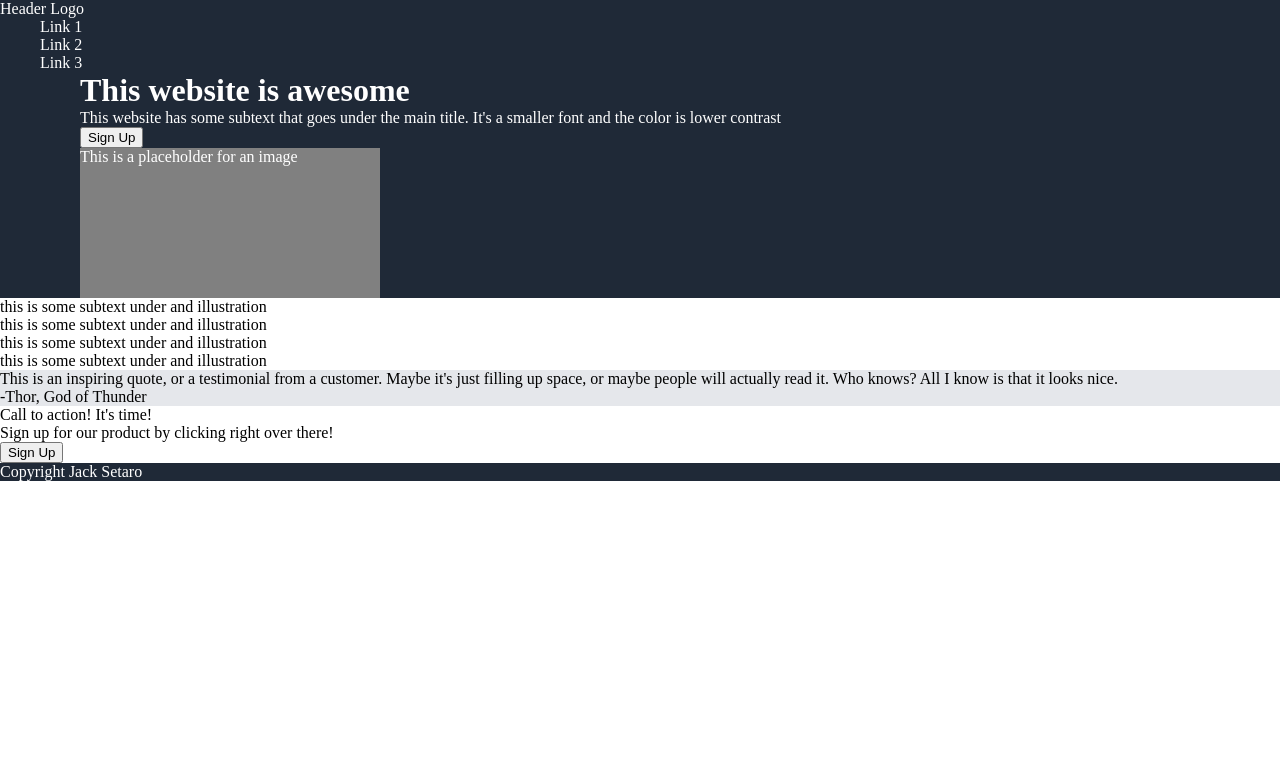
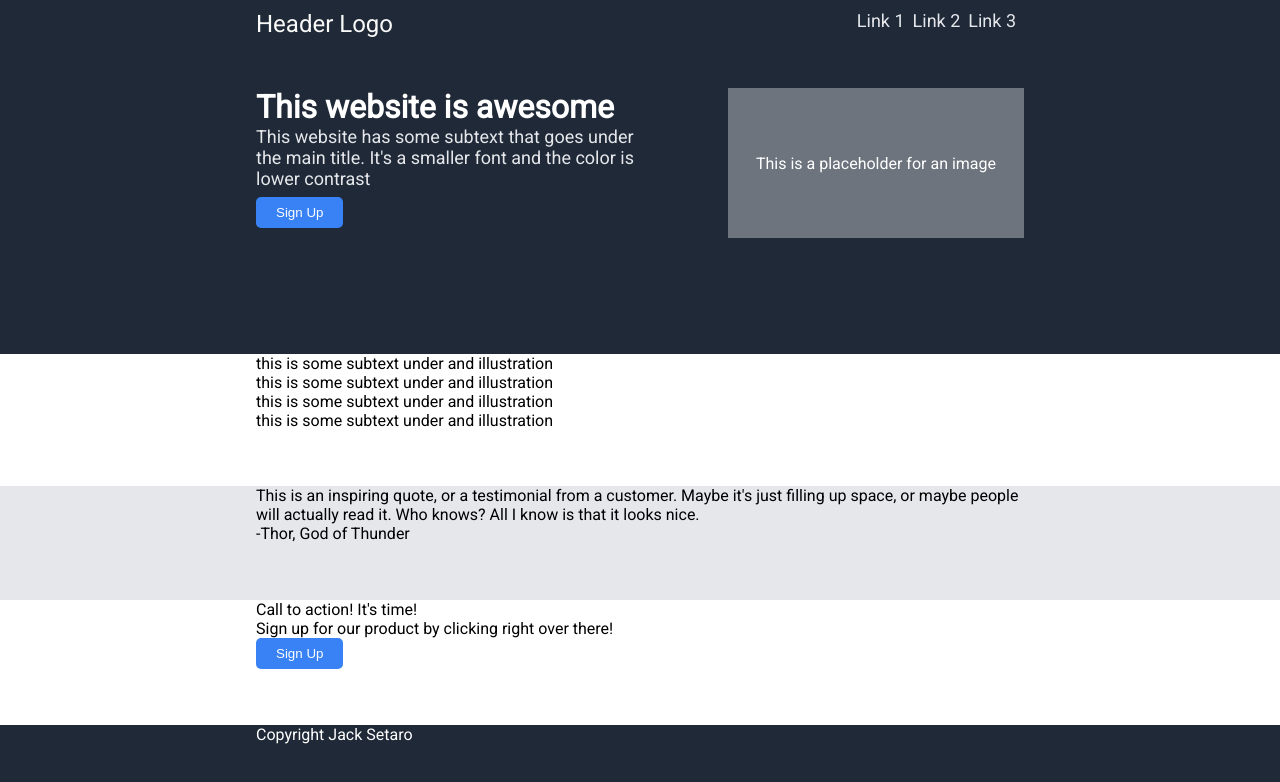
Before and after one commit to JackSetaro/landing-page, a plain HTML site: page index.html in a window 1280 px wide. Drawn offline with Linux system fonts and the light colour scheme.

Commit message:
Add CSS for Section 1

```diff
--- a/index.html
+++ b/index.html
@@ -2,27 +2,35 @@
 <html>
     <head>
         <link href="styles.css" rel="stylesheet">
+        <link href='https://fonts.googleapis.com/css?family=Roboto' rel='stylesheet'>
     </head>
     <body>
-
-        <div class="section1">
+        <div class="section section1">
+            <div class="header">
                 <p class="logo-text">Header Logo</p>
-            <ul>
+                <ul class="header-links">
                     <li><a href="#">Link 1</a></li>
                     <li><a href="#">Link 2</a></li>
                     <li><a href="#">Link 3</a></li>
                 <ul>
+            </div>
+            <div class="section-content">
+                <div class="left-content">
                     <h1>This website is awesome</h1>
                     <p>This website has some subtext that goes under the main title. It's a smaller font
                         and the color is lower contrast
                     </p>
                     <button>Sign Up</button>
+                </div>
+                <div class="right-content">
                     <div class="placeholder">
                         <p>This is a placeholder for an image</p>
                     </div>
                 </div>
+            </div>
+        </div>
 
-        <div class="section2">
+        <div class="section section2">
             <div class="card">
                 <div class="box">
                 </div>
@@ -45,7 +53,7 @@
             </div>
         </div>
 
-        <div class="section3">
+        <div class="section section3">
             <p>This is an inspiring quote, or a testimonial from a customer.
                 Maybe it's just filling up space, or maybe people will actually
                 read it. Who knows? All I know is that it looks nice.
@@ -55,7 +63,7 @@
             </p>
         </div>
 
-        <div class="section4">
+        <div class=" section section4">
             <div class="action-box">
                 <p class="action-header">Call to action! It's time!</p>
                 <p>Sign up for our product by clicking right over there!</p>
@@ -63,7 +71,7 @@
             </div>
         </div>
 
-        <div class="footer">
+        <div class="section footer">
             <p>Copyright Jack Setaro</p>
         </div>
     </body>
--- a/styles.css
+++ b/styles.css
@@ -1,19 +1,33 @@
+/*--------------------------------------------------------------
+# General
+--------------------------------------------------------------*/
+* {
+    margin: 0;
+    padding: 0;
+    /* border: 1px red solid; */
+}
+
 body{
     margin: 0;
     height: 100vh;
+    font-family: Roboto;
+    display: flex;
+    flex-direction: column;
 }
 
-*{
-    margin: 0;
+.section{
+    padding-left: 20vw;
+    padding-right: 20vw;
 }
 
 ul{
     list-style: none;
+    display: flex;
+        gap: 8px;
 }
 
 a{
     text-decoration: none;
-    color: white;
 }
 
 .section1, .footer{
@@ -21,16 +35,100 @@ a{
     color: white;
 }
 
+button {
+    background-color: #3882F6;
+    color: white;
+    border-radius: 5px;
+    border: 0;
+    padding: 8px;
+    padding-left: 20px;
+    padding-right: 20px;
+}
+
+/*--------------------------------------------------------------
+# Section 1
+--------------------------------------------------------------*/
+
+.section1 {
+    display: flex;
+    flex-direction: column;
+    flex-grow: 1;
+    padding-top: 10px;
+    padding-bottom: 10px;
+}
+
+.header{
+    display: flex;
+    justify-content: space-between;
+}
+
+.logo-text {
+    font-size: 24px;
+    color: #F9FAF8
+}
+
+ul.header-links a,.left-content p{
+    font-size: 18px;
+    color: #E5E7EB;
+}
+
+.section-content {
+    display: flex;
+    gap: 16px;
+    padding-top: 50px;
+    padding-bottom: 50px;
+}
+
+.left-content{
+    flex-grow: 1;
+}
+
+.left-content p{
+    width: 400px;
+    margin-bottom: 8px;
+}
+
+.right-content{
+    flex-grow: 1;
+}
+
+.placeholder {
+    flex-grow: 1;
+    background-color: #6D747D;
+
+    height: 150px;
+    display: flex;
+    align-items: center;
+    justify-content: center;
+}
+
+/*--------------------------------------------------------------
+# Section 2
+--------------------------------------------------------------*/
+
 .section2{
+    flex-grow: 1;
+}
 
-}
+/*--------------------------------------------------------------
+# Section 3
+--------------------------------------------------------------*/
 
 .section3{
     background-color: #E5E7EB;
+    flex-grow: 1;
 }
 
-.placeholder{
-    background-color: grey;
-    width: 300px;
-    height: 150px;
+/*--------------------------------------------------------------
+# Section 4
+--------------------------------------------------------------*/
+.section4{
+    flex-grow: 1;
 }
+/*--------------------------------------------------------------
+# Section Footer
+--------------------------------------------------------------*/
+
+.footer{
+    flex-grow: 1;
+}
```
Lines whose indentation alone changed are shown as unchanged.
